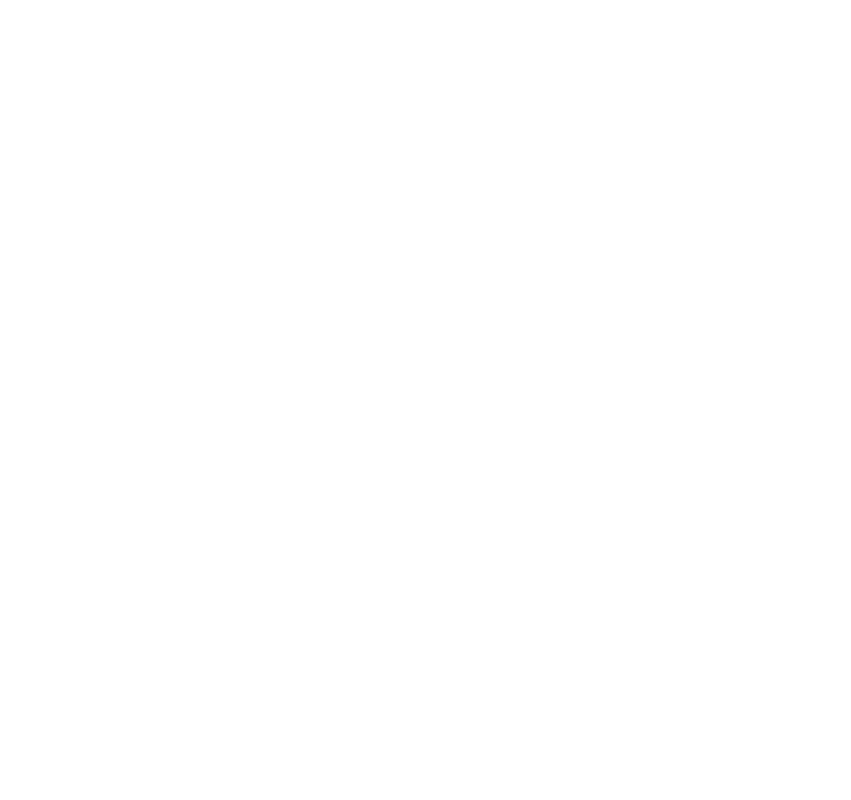
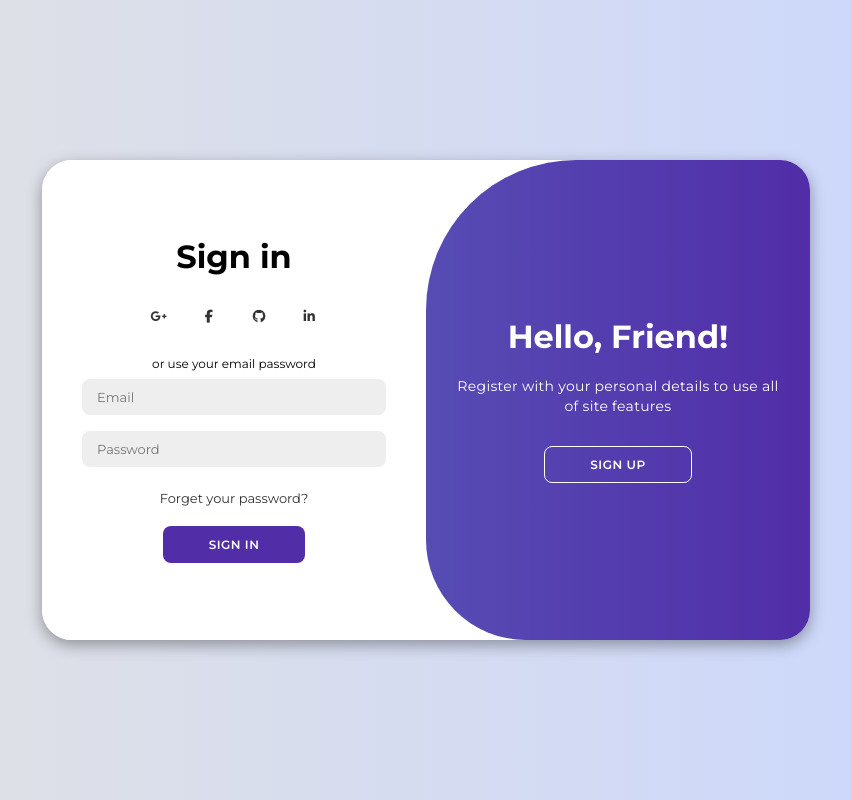
Before and after one commit to howard504/login-page-practice, a plain HTML site: page index.html in a window 1280 px wide. Shown: the whole page, without its empty margins (214-1065 px from the left). Drawn offline with Linux system fonts and the light colour scheme.

Commit message:
完整code

```diff
--- a/index.html
+++ b/index.html
@@ -3,7 +3,82 @@
 	<head>
 		<meta charset="UTF-8" />
 		<meta name="viewport" content="width=device-width, initial-scale=1.0" />
+		<link rel="stylesheet" href="./style.css" />
+
 		<title>login page practice</title>
 	</head>
-	<body></body>
+	<body>
+		<div class="container" id="container">
+			<div class="form-container sign-up">
+				<form>
+					<h1>Creat Account</h1>
+					<div class="social-icon">
+						<a href="#" class="icon">
+							<i class="fa-brands fa-google-plus-g"></i>
+						</a>
+						<a href="#" class="icon">
+							<i class="fa-brands fa-facebook-f"></i>
+						</a>
+						<a href="#" class="icon">
+							<i class="fa-brands fa-github"></i>
+						</a>
+						<a href="#" class="icon">
+							<i class="fa-brands fa-linkedin-in"></i>
+						</a>
+					</div>
+					<span>or use your email for registeration</span>
+					<input type="text" placeholder="Name" />
+					<input type="email" placeholder="Email" />
+					<input type="password" placeholder="Password" />
+					<button>Sign up</button>
+				</form>
+			</div>
+			<div class="form-container sign-in">
+				<form>
+					<h1>Sign in</h1>
+					<div class="social-icons">
+						<a href="#" class="icon">
+							<i class="fa-brands fa-google-plus-g"></i>
+						</a>
+						<a href="#" class="icon">
+							<i class="fa-brands fa-facebook-f"></i>
+						</a>
+						<a href="#" class="icon">
+							<i class="fa-brands fa-github"></i>
+						</a>
+						<a href="#" class="icon">
+							<i class="fa-brands fa-linkedin-in"></i>
+						</a>
+					</div>
+					<span>or use your email password</span>
+
+					<input type="email" placeholder="Email" />
+					<input type="password" placeholder="Password" />
+					<a href="">Forget your password?</a>
+					<button>Sign in</button>
+				</form>
+			</div>
+			<div class="toggle-container">
+				<div class="toggle">
+					<div class="toggle-panel toggle-left">
+						<h1>Welcome Back!</h1>
+						<p>Enter your personal details to use all of site features</p>
+						<button class="hidden" id="login">Sign In</button>
+					</div>
+					<div class="toggle-panel toggle-right">
+						<h1>Hello, Friend!</h1>
+						<p>
+							Register with your personal details to use all of site features
+						</p>
+						<button class="hidden" id="register">Sign Up</button>
+					</div>
+				</div>
+			</div>
+		</div>
+		<script src="./script.js"></script>
+		<script
+			src="https://kit.fontawesome.com/a89a722df2.js"
+			crossorigin="anonymous"
+		></script>
+	</body>
 </html>
--- /dev/null
+++ b/script.js
@@ -0,0 +1,12 @@
+const container = document.getElementById("container");
+
+const registerBtn = document.getElementById("register");
+
+const loginBtn = document.getElementById("login");
+
+registerBtn.addEventListener("click", () => {
+	container.classList.add("active");
+});
+loginBtn.addEventListener("click", () => {
+	container.classList.remove("active");
+});
--- a/style.css
+++ b/style.css
@@ -0,0 +1,209 @@
+@import url("https://fonts.googleapis.com/css2?family=Montserrat:ital,wght@0,100..900;1,100..900&display=swap");
+
+* {
+	margin: 0px;
+	padding: 0px;
+	box-sizing: border-box;
+	font-family: "Montserrat", sans-serif;
+}
+
+body {
+	background-color: #c9d6ff;
+	background: linear-gradient(to right, #e2e2e2, #c9d6ff);
+	display: flex;
+	align-items: center;
+	justify-content: center;
+	flex-direction: column;
+	height: 100vh;
+}
+
+.container {
+	background-color: #fff;
+	border-radius: 30px;
+	box-shadow: 0 5px 15px rgba(0, 0, 0, 0.35);
+	position: relative;
+	overflow: hidden;
+	width: 768px;
+	max-width: 100%;
+	min-height: 480px;
+}
+/*  max-width 限制最大寬度為 768px 如屏幕大於 768則保持768px
+屏幕小於768px 則會根據 屏幕縮小  */
+
+.container p {
+	font-size: 14px;
+	line-height: 20px;
+	letter-spacing: 0.3px;
+	margin: 20px 0;
+}
+.container span {
+	font-size: 12px;
+}
+.container a {
+	color: #333;
+	font-size: 13px;
+	text-decoration: none;
+	margin: 15px 0 10px;
+}
+
+.container button {
+	background-color: #512da8;
+	color: #fff;
+	font-size: 12px;
+	padding: 10px 45px;
+	border: 1px solid transparent;
+	border-radius: 8px;
+	font-weight: 600;
+	letter-spacing: 0.5px;
+	text-transform: uppercase;
+	margin-top: 10px;
+	cursor: pointer;
+}
+/* transparent 邊框顏色透明
+   text-transform: uppercase; 將文字改為大寫
+*/
+.container button.hidden {
+	background-color: transparent;
+	border-color: #fff;
+}
+
+.container form {
+	background-color: #fff;
+	display: flex;
+	align-items: center;
+	justify-content: center;
+	flex-direction: column;
+	padding: 0 40px;
+	height: 100%;
+}
+
+.container input {
+	background-color: #eee;
+	border: none;
+	margin: 8px 0;
+	padding: 10px 15px;
+	font-size: 13px;
+	border-radius: 8px;
+	width: 100%;
+	outline: none;
+}
+
+.form-container {
+	position: absolute;
+	top: 0;
+	height: 100%;
+	transition: all 0.6s ease-in-out;
+}
+.sign-in {
+	left: 0;
+	width: 50%;
+	z-index: 2;
+}
+.container.active .sign-in {
+	transform: translateX(100%);
+}
+
+.sign-up {
+	left: 0;
+	width: 50%;
+	opacity: 0;
+	z-index: 1;
+}
+.container.active .sign-up {
+	transform: translateX(100%);
+	opacity: 1;
+	z-index: 5;
+	animation: move 0.6s;
+}
+
+@keyframes move {
+	0%,
+	49.99% {
+		opacity: 0;
+		z-index: 1;
+	}
+	50%,
+	100% {
+		opacity: 1;
+		z-index: 5;
+	}
+}
+
+.social-icons {
+	margin: 20px 0;
+}
+
+.social-icons a {
+	border: 1px soild #ccc;
+	border: 20%;
+	display: inline-flex;
+	justify-content: center;
+	align-items: center;
+	margin: 0 3px;
+	width: 40px;
+	height: 40px;
+}
+
+.toggle-container {
+	position: absolute;
+	top: 0;
+	left: 50%;
+	width: 50%;
+	height: 100%;
+	overflow: hidden;
+	transition: all 0.6s ease-in-out;
+	border-radius: 150px 0 0 100px;
+	z-index: 1000;
+}
+
+.container.active .toggle-container {
+	transform: translateX(-100%);
+	border-radius: 0 150px 100px 0;
+}
+
+.toggle {
+	background-color: #512da8;
+	height: 100%;
+	background: linear-gradient(to right, #5c6bc0, #512da8);
+	color: #fff;
+	position: relative;
+	left: -100%;
+	height: 100%;
+	width: 200%;
+	transform: translateX(0);
+	transition: all 0.6s ease-in-out;
+}
+
+.container.active .toggle {
+	transform: translateX(50%);
+}
+.toggle-panel {
+	position: absolute;
+	width: 50%;
+	height: 100%;
+	display: flex;
+	align-items: center;
+	justify-content: center;
+	flex-direction: column;
+	padding: 0 30px;
+	text-align: center;
+	top: 0;
+	transform: translateX(0);
+	transition: all 0.6s ease-in-out;
+}
+
+.toggle-left {
+	transform: translateX(-200%);
+}
+
+.container.active .toggle-left {
+	transform: translateX(0);
+}
+
+.toggle-right {
+	right: 0;
+	transform: translateX(0);
+}
+.container.active .toggle-right {
+	transform: translateX(200%);
+}
```
Also changed, not shown: index.js (deleted).
